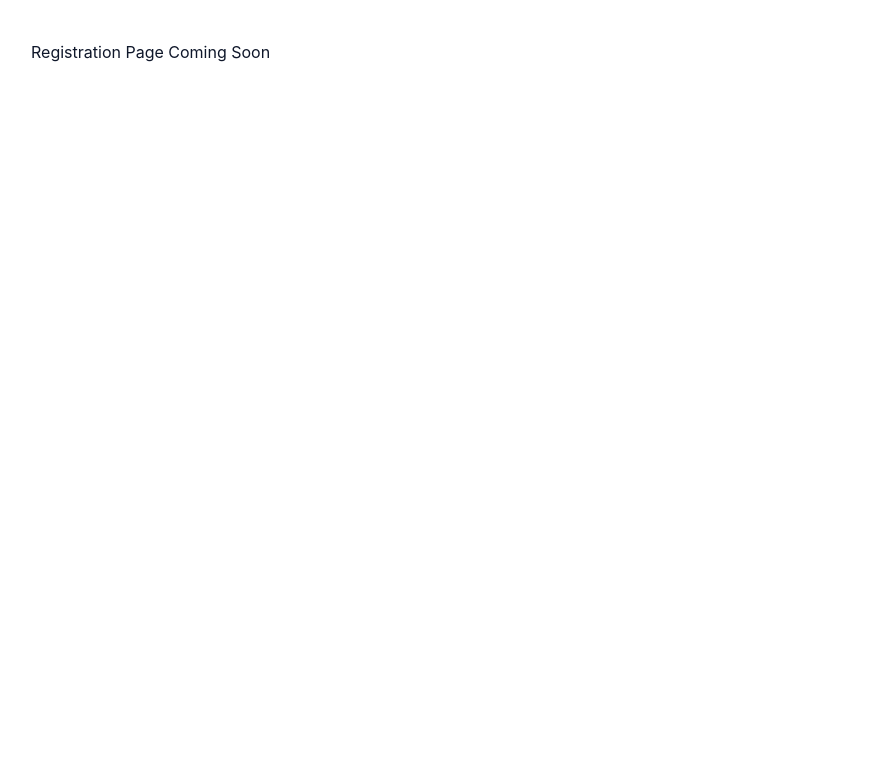
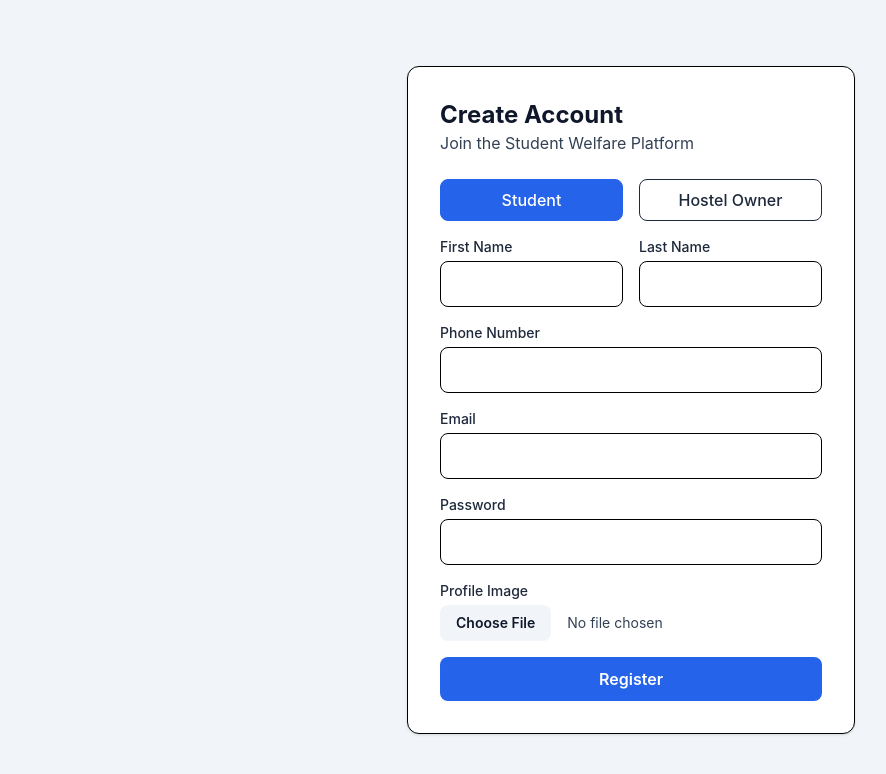
Before and after one commit to Aarif195/student-welfare-nestjs-core, a React (Vite) app in the folder frontend/: page /register in a window 1280 px wide. Shown: the top 774 px of the page, without its empty margins (9-895 px from the left). Built offline with nearby package versions, Linux system fonts and the light colour scheme.

Commit message:
implement registration page with role selection and api integration

```diff
--- a/frontend/src/App.tsx
+++ b/frontend/src/App.tsx
@@ -1,16 +1,12 @@
 import { BrowserRouter, Routes, Route, Navigate } from 'react-router-dom';
+import { RegisterPage } from './pages/auth/RegisterPage';
 
 function App() {
   return (
     <BrowserRouter>
       <Routes>
-        {/* Placeholder for Register Page */}
-        <Route path="/register" element={<div className="p-10 text-primary-700">Registration Page Coming Soon</div>} />
-
-        {/* Placeholder for Login Page */}
+        <Route path="/register" element={<RegisterPage />} />
         <Route path="/login" element={<div className="p-10 text-primary-700">Login Page Coming Soon</div>} />
-
-        {/* Redirect root to Register */}
         <Route path="/" element={<Navigate to="/register" replace />} />
       </Routes>
     </BrowserRouter>
--- /dev/null
+++ b/frontend/src/pages/auth/RegisterPage.tsx
@@ -0,0 +1,153 @@
+import React, { useState } from 'react';
+import { useAuthControllerRegister } from '../../api/generated/authentication/authentication';
+
+export const RegisterPage = () => {
+    const [role, setRole] = useState<'student' | 'hostelOwner'>('student');
+    const [firstName, setFirstName] = useState('');
+    const [lastName, setLastName] = useState('');
+    const [phone, setPhone] = useState('');
+    const [image, setImage] = useState('');
+    const [email, setEmail] = useState('');
+    const [password, setPassword] = useState('');
+    const [isUploading, setIsUploading] = useState(false);
+
+    const registerMutation = useAuthControllerRegister();
+
+    const handleRegister = (e: React.FormEvent) => {
+        e.preventDefault();
+        // Sending data exactly as your NestJS backend expects it
+        registerMutation.mutate({
+            data: { email, password, role, firstName, lastName, phone, image: image as unknown as Blob }
+        });
+    };
+
+
+    const handleFileUpload = async (file: File) => {
+        setIsUploading(true);
+        try {
+            // 1. Get signature from your backend (Update with your actual hook name)
+            // const signatureData = await getSignatureMutation.mutateAsync();
+
+            // 2. Upload to Cloudinary logic goes here...
+            // const url = "https://cloudinary.com/..."
+            // setImage(url);
+        } finally {
+            setIsUploading(false);
+        }
+    };
+
+    return (
+        <div className="min-h-screen flex items-center justify-center bg-primary-100 p-6">
+            <div className="max-w-md w-full bg-white p-8 rounded-xl shadow-sm border border-primary-200">
+                <h2 className="text-2xl font-bold text-primary-700">Create Account</h2>
+                <p className="text-primary-500 mb-6">Join the Student Welfare Platform</p>
+
+                <form onSubmit={handleRegister} className="space-y-4">
+                    {/* Role Selection */}
+                    <div className="flex gap-4 mb-4">
+                        <button
+                            type="button"
+                            onClick={() => setRole('student')}
+                            className={`flex-1 py-2 rounded-lg border font-medium transition-all ${role === 'student' ? 'bg-brand text-white border-brand' : 'bg-white text-primary-600 border-primary-200'
+                                }`}
+                        >
+                            Student
+                        </button>
+                        <button
+                            type="button"
+                            onClick={() => setRole('hostelOwner')}
+                            className={`flex-1 py-2 rounded-lg border font-medium transition-all ${role === 'hostelOwner' ? 'bg-brand text-white border-brand' : 'bg-white text-primary-600 border-primary-200'
+                                }`}
+                        >
+                            Hostel Owner
+                        </button>
+                    </div>
+
+                    <div className="flex gap-4">
+                        <div className="flex-1">
+                            <label className="block text-sm font-medium text-primary-600 mb-1">First Name</label>
+                            <input
+                                className="w-full p-2.5 border border-primary-200 rounded-lg focus:ring-2 focus:ring-brand outline-none"
+                                value={firstName}
+                                onChange={(e) => setFirstName(e.target.value)}
+                                required
+                            />
+                        </div>
+                        <div className="flex-1">
+                            <label className="block text-sm font-medium text-primary-600 mb-1">Last Name</label>
+                            <input
+                                className="w-full p-2.5 border border-primary-200 rounded-lg focus:ring-2 focus:ring-brand outline-none"
+                                value={lastName}
+                                onChange={(e) => setLastName(e.target.value)}
+                                required
+                            />
+                        </div>
+                    </div>
+
+                    <div>
+                        <label className="block text-sm font-medium text-primary-600 mb-1">Phone Number</label>
+                        <input
+                            className="w-full p-2.5 border border-primary-200 rounded-lg focus:ring-2 focus:ring-brand outline-none"
+                            value={phone}
+                            onChange={(e) => setPhone(e.target.value)}
+                            required
+                        />
+                    </div>
+
+                    <div>
+                        <label className="block text-sm font-medium text-primary-600 mb-1">Email</label>
+                        <input
+                            type="email"
+                            className="w-full p-2.5 border border-primary-200 rounded-lg focus:ring-2 focus:ring-brand outline-none"
+                            value={email}
+                            onChange={(e) => setEmail(e.target.value)}
+                            required
+                        />
+                    </div>
+
+                    <div>
+                        <label className="block text-sm font-medium text-primary-600 mb-1">Password</label>
+                        <input
+                            type="password"
+                            className="w-full p-2.5 border border-primary-200 rounded-lg focus:ring-2 focus:ring-brand outline-none"
+                            value={password}
+                            onChange={(e) => setPassword(e.target.value)}
+                            required
+                        />
+                    </div>
+
+                    <div className="space-y-1">
+                        <label className="block text-sm font-medium text-primary-600">Profile Image</label>
+                        <input
+                            type="file"
+                            accept="image/*"
+                            className="w-full text-sm text-primary-500
+      file:mr-4 file:py-2 file:px-4
+      file:rounded-lg file:border-0
+      file:text-sm file:font-semibold
+      file:bg-primary-100 file:text-primary-700
+      hover:file:bg-primary-200 cursor-pointer"
+                            onChange={(e) => {
+                                const file = e.target.files?.[0];
+                                if (file) handleFileUpload(file);
+                            }}
+                        />
+                        {image && <p className="text-xs text-green-600">Image uploaded successfully!</p>}
+                    </div>
+
+                    <button
+                        type="submit"
+                        disabled={registerMutation.isPending}
+                        className="w-full bg-brand hover:bg-blue-700 text-white font-semibold py-2.5 rounded-lg disabled:opacity-50"
+                    >
+                        {registerMutation.isPending ? 'Creating Account...' : 'Register'}
+                    </button>
+                </form>
+
+                {registerMutation.isError && (
+                    <p className="mt-4 text-red-500 text-sm text-center">Registration failed. Try again.</p>
+                )}
+            </div>
+        </div>
+    );
+};
```
